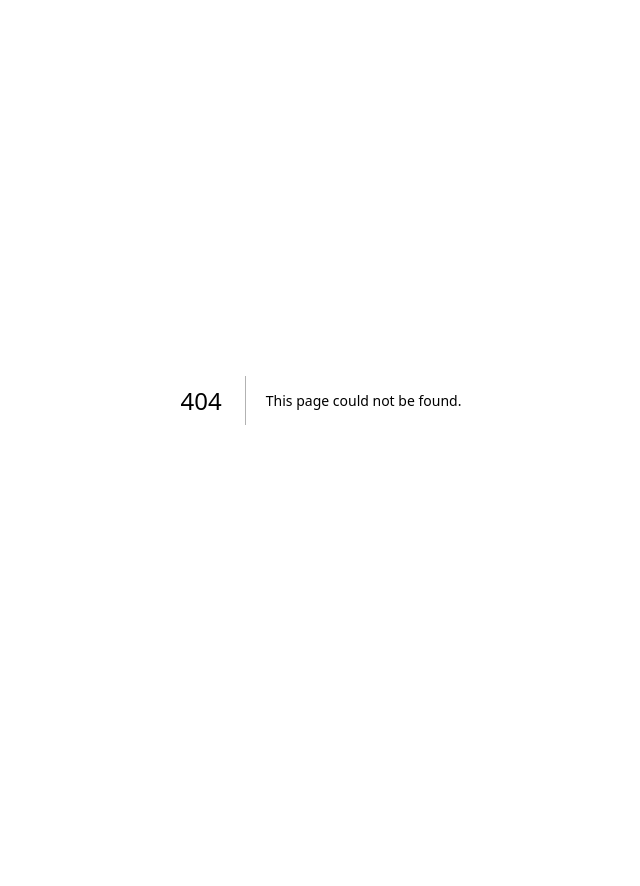
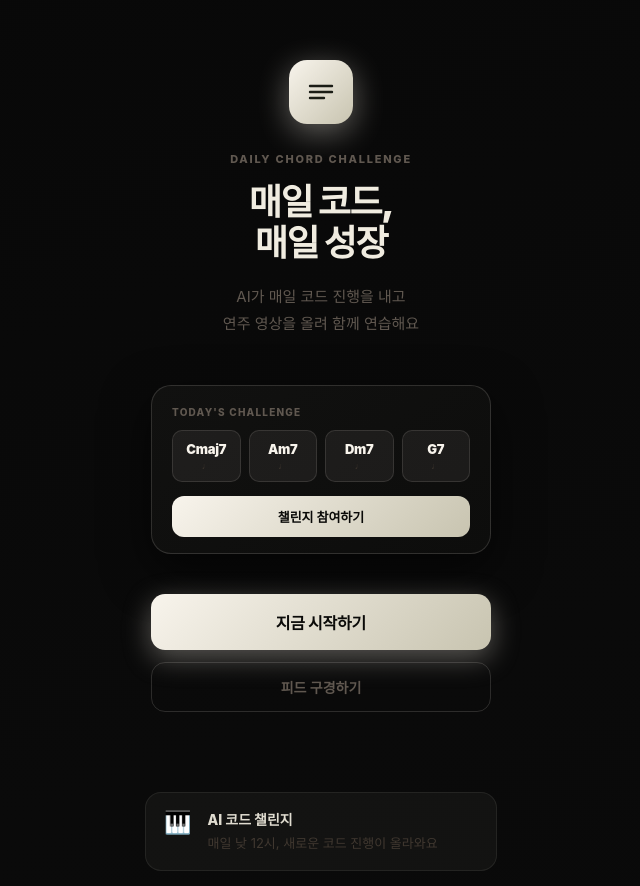
Before and after one commit to noid80-cmd/code-challenge, a Next.js app: page /intro in a window 1280 px wide. Before the commit this address had no page. Shown: the top 886 px of the page, without its empty margins (319-959 px from the left). Before the commit the page ends 800 px from the top, so only its background shows below. Built offline with nearby package versions, Linux system fonts and the light colour scheme.

Commit message:
랜딩 페이지 추가 (/intro)

```diff
--- /dev/null
+++ b/app/intro/page.tsx
@@ -0,0 +1,141 @@
+import Link from 'next/link'
+
+export default function IntroPage() {
+  return (
+    <div style={{
+      minHeight: '100vh',
+      background: 'linear-gradient(160deg, #080808 0%, #0a0a0a 60%, #090909 100%)',
+      display: 'flex', flexDirection: 'column',
+      fontFamily: '-apple-system, BlinkMacSystemFont, sans-serif',
+    }}>
+
+      {/* Hero */}
+      <div style={{
+        flex: 1, display: 'flex', flexDirection: 'column',
+        alignItems: 'center', justifyContent: 'center',
+        padding: '60px 24px 40px', textAlign: 'center',
+      }}>
+
+        {/* 로고 */}
+        <div style={{
+          width: 64, height: 64, borderRadius: 18,
+          background: 'linear-gradient(135deg, #f8f4ec, #c8c4b0)',
+          display: 'flex', alignItems: 'center', justifyContent: 'center',
+          boxShadow: '0 8px 32px rgba(240,236,224,0.4)',
+          marginBottom: 28,
+        }}>
+          <svg width="26" height="20" viewBox="0 0 26 20" fill="none">
+            <line x1="2" y1="4" x2="24" y2="4" stroke="rgba(4,7,0,0.9)" strokeWidth="2.4" strokeLinecap="round" />
+            <line x1="2" y1="10" x2="24" y2="10" stroke="rgba(4,7,0,0.9)" strokeWidth="2.4" strokeLinecap="round" />
+            <line x1="2" y1="16" x2="16" y2="16" stroke="rgba(4,7,0,0.9)" strokeWidth="2.4" strokeLinecap="round" />
+          </svg>
+        </div>
+
+        {/* 태그라인 */}
+        <div style={{ fontSize: 11, fontWeight: 800, letterSpacing: '0.16em', color: '#605850', marginBottom: 16, textTransform: 'uppercase' }}>
+          Daily Chord Challenge
+        </div>
+
+        <h1 style={{
+          fontSize: 36, fontWeight: 900, color: '#f0ece0',
+          letterSpacing: '-0.04em', lineHeight: 1.15, marginBottom: 18,
+        }}>
+          매일 코드,<br />매일 성장
+        </h1>
+
+        <p style={{ fontSize: 15, color: '#605850', lineHeight: 1.8, maxWidth: 300, marginBottom: 48 }}>
+          AI가 매일 코드 진행을 내고<br />
+          연주 영상을 올려 함께 연습해요
+        </p>
+
+        {/* 미리보기 카드 */}
+        <div style={{
+          width: '100%', maxWidth: 340,
+          background: 'linear-gradient(145deg, #111110, #0d0d0c)',
+          border: '1px solid rgba(240,236,224,0.15)',
+          borderRadius: 20, padding: '20px 20px 16px',
+          marginBottom: 40,
+          boxShadow: '0 16px 48px rgba(0,0,0,0.6)',
+        }}>
+          <div style={{ fontSize: 10, fontWeight: 800, color: '#605850', letterSpacing: '0.12em', marginBottom: 12, textAlign: 'left' }}>
+            TODAY&apos;S CHALLENGE
+          </div>
+
+          {/* 가짜 악보 */}
+          <div style={{ display: 'flex', gap: 8, marginBottom: 14 }}>
+            {['Cmaj7', 'Am7', 'Dm7', 'G7'].map((chord, i) => (
+              <div key={i} style={{
+                flex: 1, padding: '10px 4px',
+                background: 'rgba(240,236,224,0.06)',
+                border: '1px solid rgba(240,236,224,0.12)',
+                borderRadius: 10, textAlign: 'center',
+              }}>
+                <div style={{ fontSize: 13, fontWeight: 900, color: '#f8f4ec', letterSpacing: '-0.02em' }}>{chord}</div>
+                <div style={{ fontSize: 9, color: '#403830', marginTop: 3 }}>♩</div>
+              </div>
+            ))}
+          </div>
+
+          {/* 가짜 업로드 버튼 */}
+          <div style={{
+            padding: '11px', borderRadius: 12, textAlign: 'center',
+            background: 'linear-gradient(135deg, #f8f4ec, #c8c4b0)',
+            color: '#0a0a08', fontSize: 13, fontWeight: 800,
+          }}>
+            챌린지 참여하기
+          </div>
+        </div>
+
+        {/* CTA */}
+        <div style={{ display: 'flex', flexDirection: 'column', gap: 12, width: '100%', maxWidth: 340 }}>
+          <Link href="/login" style={{
+            display: 'block', padding: '16px', borderRadius: 14, textAlign: 'center',
+            background: 'linear-gradient(135deg, #f8f4ec, #c8c4b0)',
+            color: '#0a0a08', fontSize: 16, fontWeight: 900,
+            textDecoration: 'none',
+            boxShadow: '0 8px 28px rgba(240,236,224,0.35)',
+            letterSpacing: '-0.01em',
+          }}>
+            지금 시작하기
+          </Link>
+          <Link href="/" style={{
+            display: 'block', padding: '14px', borderRadius: 14, textAlign: 'center',
+            background: 'transparent',
+            border: '1px solid rgba(240,236,224,0.15)',
+            color: '#605850', fontSize: 14, fontWeight: 700,
+            textDecoration: 'none',
+          }}>
+            피드 구경하기
+          </Link>
+        </div>
+      </div>
+
+      {/* 기능 소개 */}
+      <div style={{
+        padding: '40px 24px 60px', maxWidth: 400, margin: '0 auto', width: '100%',
+      }}>
+        <div style={{ display: 'flex', flexDirection: 'column', gap: 16 }}>
+          {[
+            { icon: '🎹', title: 'AI 코드 챌린지', desc: '매일 낮 12시, 새로운 코드 진행이 올라와요' },
+            { icon: '🎬', title: '연주 영상 공유', desc: '나의 연주를 올리고 다른 사람과 비교해요' },
+            { icon: '🔥', title: '연속 참여 기록', desc: '매일 참여해서 스트릭을 이어가세요' },
+          ].map((item, i) => (
+            <div key={i} style={{
+              display: 'flex', alignItems: 'flex-start', gap: 16,
+              background: 'rgba(240,236,224,0.04)',
+              border: '1px solid rgba(240,236,224,0.08)',
+              borderRadius: 16, padding: '16px 18px',
+            }}>
+              <span style={{ fontSize: 22, flexShrink: 0 }}>{item.icon}</span>
+              <div>
+                <div style={{ fontSize: 14, fontWeight: 800, color: '#e0dcd0', marginBottom: 4 }}>{item.title}</div>
+                <div style={{ fontSize: 13, color: '#403830', lineHeight: 1.6 }}>{item.desc}</div>
+              </div>
+            </div>
+          ))}
+        </div>
+      </div>
+
+    </div>
+  )
+}
```
